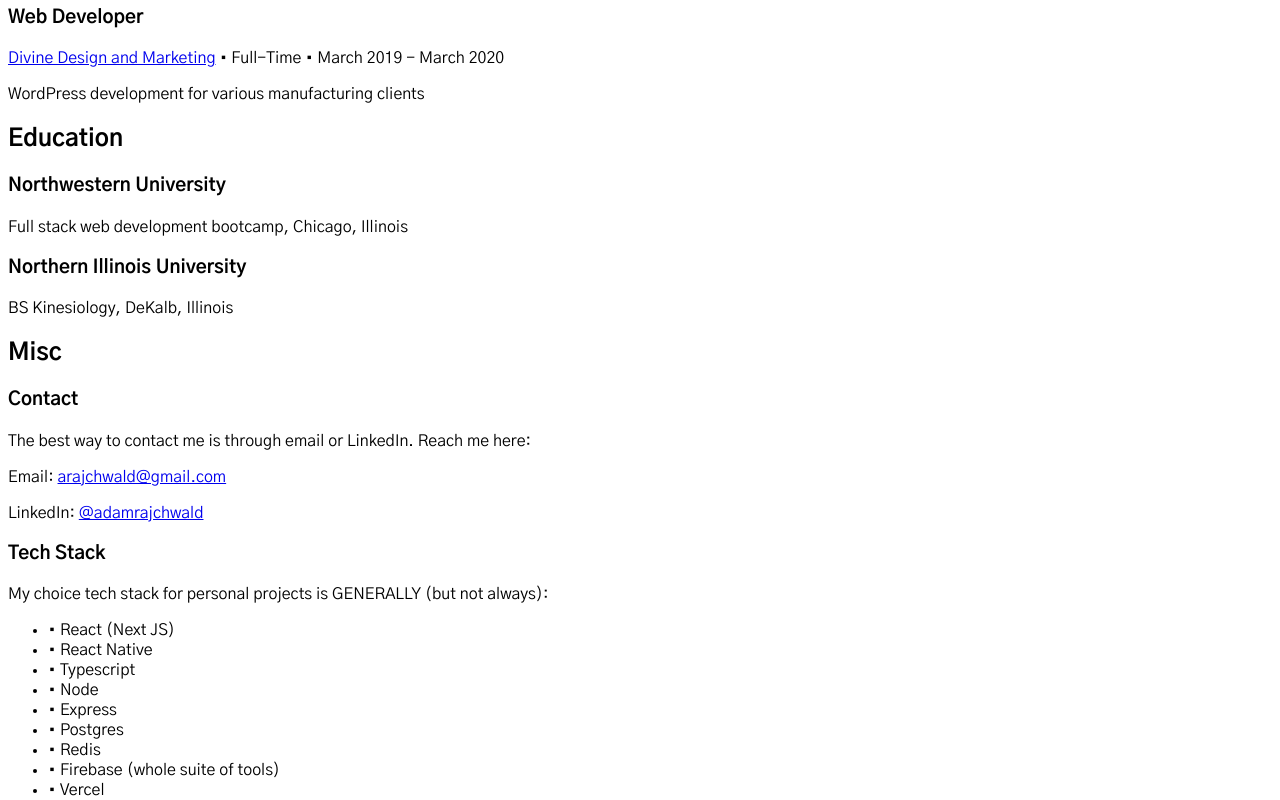
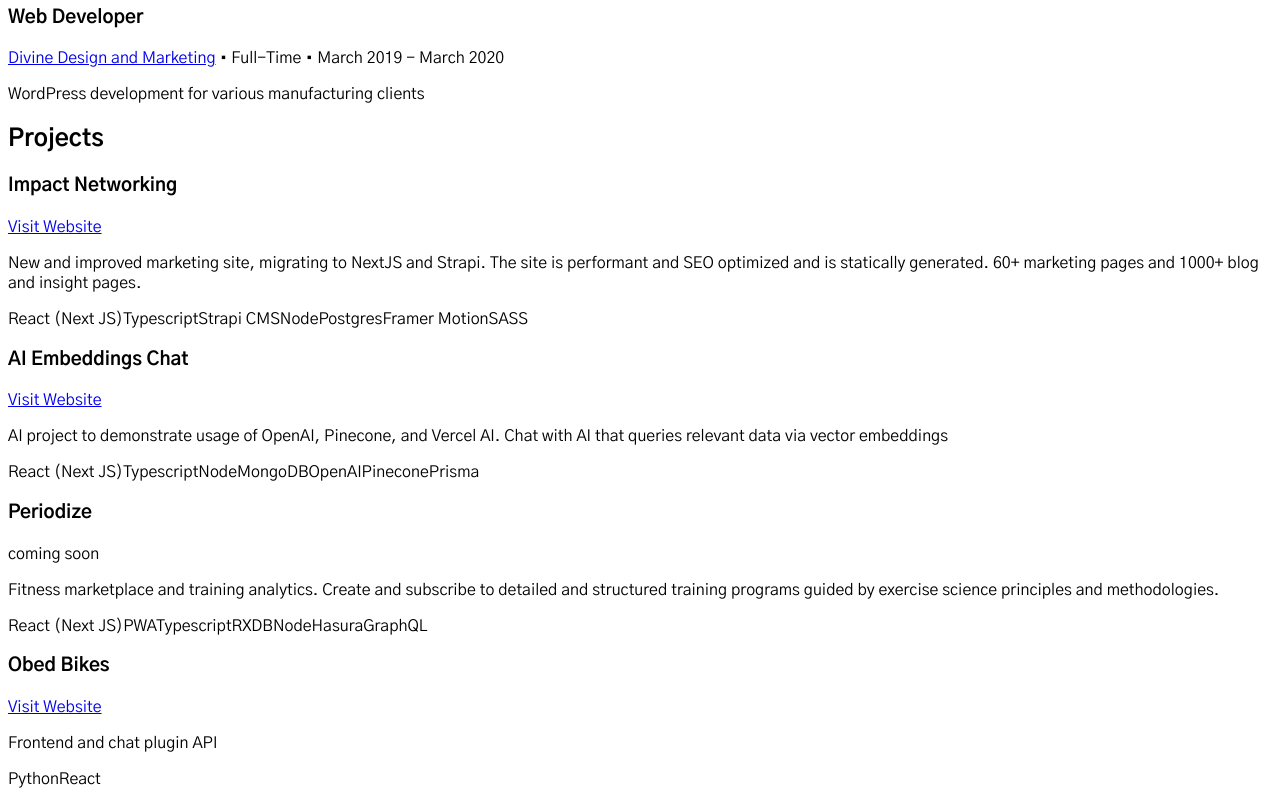
Before and after one commit to adamrajch/portfolio2024, a Next.js app: page / in a window 1280 px wide. Shown: the part 1760-2560 px from the top of the page. Built offline with nearby package versions, Linux system fonts and the light colour scheme.

Commit message:
projects

```diff
--- a/src/components/right/Projects.tsx
+++ b/src/components/right/Projects.tsx
@@ -1,7 +1,6 @@
-import { Dispatch, SetStateAction, useEffect } from "react";
+import { Dispatch, SetStateAction, useEffect, useState } from "react";
 import { useInView } from "react-intersection-observer";
 import Card from "../utilities/Card";
-import { useState } from "react";
 
 export default function Projects({
   setSection,
@@ -41,10 +40,10 @@
 
       <Card>
         <div className="flex items-center justify-between mb-6">
-          <h3 className="font-bold text-2xl">First Project</h3>
+          <h3 className="font-bold text-2xl">Impact Networking</h3>
           <div>
             <a
-              href="#"
+              href="https://www.impactmybiz.com"
               target="_blank"
               rel="noreferrer"
               className="text-brand font-semibold hover:underline"
@@ -54,124 +53,91 @@
           </div>
         </div>
         <p className="font-light leading-7 mb-6">
-          Here I&apos;ll describe in a paragraph or so what my project is, what
-          it does, and most importantly WHO IT SERVES! Describe the problem it
-          fixes and for who it fixes it for. If you worked on a team, say which
-          parts that you built. I like to add a video of how it works like the
-          one below so people don&apos;t have to sign up if they don&apos;t want
-          to.
+          New and improved marketing site, migrating to NextJS and Strapi. The
+          site is performant and SEO optimized and is statically generated. 60+
+          marketing pages and 1000+ blog and insight pages.
         </p>
         {renderTags([
-          "iOS",
-          "Android",
           "React (Next JS)",
-          "React Native",
+          "Typescript",
+          "Strapi CMS",
           "Node",
-          "GCP",
-          "Firebase",
-          "Serverless",
+          "Postgres",
+          "Framer Motion",
+          "SASS",
         ])}
-        <div className="mt-6 flex flex-col items-center">
-          <button
-            onClick={() => setVidOne((pv) => !pv)}
-            className="bg-brand hover:bg-brand/90 transition-colors px-4 py-2 w-full rounded-sm text-white"
-          >
-            Video Demo
-          </button>
-          {vidOne && (
-            <video
-              preload="metadata"
-              className="mt-4"
-              width="300"
-              height="auto"
-              controls
-            >
-              <source src="/wips/preview.mp4" />
-              Your browser does not support the video tag.
-            </video>
-          )}
-        </div>
       </Card>
 
       <Card>
-        <h3 className="font-bold text-2xl mb-6">Second Project</h3>
+        <div className="flex items-center justify-between mb-6">
+          <h3 className="font-bold text-2xl">AI Embeddings Chat</h3>
+          <div>
+            <a
+              href="https://ai-vectors-2k3k.vercel.app/"
+              target="_blank"
+              rel="noreferrer"
+              className="text-brand font-semibold hover:underline"
+            >
+              Visit Website
+            </a>
+          </div>
+        </div>
         <p className="font-light leading-7 mb-6">
-          Here I&apos;ll describe in a paragraph or so what my project is, what
-          it does, and most importantly WHO IT SERVES! Describe the problem it
-          fixes and for who it fixes it for. If you worked on a team, say which
-          parts that you built. I like to add a video of how it works like the
-          one below so people don&apos;t have to sign up if they don&apos;t want
-          to.
+          AI project to demonstrate usage of OpenAI, Pinecone, and Vercel AI.
+          Chat with AI that queries relevant data via vector embeddings
         </p>
         {renderTags([
-          "React (CRA)",
+          "React (Next JS)",
+          "Typescript",
           "Node",
-          "Express",
-          "Postgres",
-          "Knex JS",
-          "Heroku",
-          "Web Sockets",
+          "MongoDB",
+          "OpenAI",
+          "Pinecone",
+          "Prisma",
         ])}
-
-        <div className="mt-6 flex flex-col items-center">
-          <button
-            onClick={() => setVidTwo((pv) => !pv)}
-            className="bg-brand hover:bg-brand/90 transition-colors px-4 py-2 w-full rounded-sm text-white"
-          >
-            Video Demo
-          </button>
-          {vidTwo && (
-            <video
-              preload="metadata"
-              className="mt-4"
-              width="100%"
-              height="auto"
-              controls
-            >
-              <source src="/wips/preview.mp4" />
-              Your browser does not support the video tag.
-            </video>
-          )}
-        </div>
       </Card>
 
       <Card>
-        <h3 className="font-bold text-2xl mb-6">Third project</h3>
+        <div className="flex items-center justify-between mb-6">
+          <h3 className="font-bold text-2xl">Periodize</h3>
+          <div>
+            <p className="text-brand font-semibold">coming soon</p>
+          </div>
+        </div>
         <p className="font-light leading-7 mb-6">
-          Here I&apos;ll describe in a paragraph or so what my project is, what
-          it does, and most importantly WHO IT SERVES! Describe the problem it
-          fixes and for who it fixes it for. If you worked on a team, say which
-          parts that you built. I like to add a video of how it works like the
-          one below so people don&apos;t have to sign up if they don&apos;t want
-          to.
+          Fitness marketplace and training analytics. Create and subscribe to
+          detailed and structured training programs guided by exercise science
+          principles and methodologies.
         </p>
         {renderTags([
           "React (Next JS)",
-          "TypeScript",
+          "PWA",
+          "Typescript",
+          "RXDB",
           "Node",
-          "Express",
-          "Web Audio",
+          "Hasura",
+          "GraphQL",
         ])}
-        <div className="mt-6 flex flex-col items-center">
-          <button
-            onClick={() => setVidThree((pv) => !pv)}
-            className="bg-brand hover:bg-brand/90 transition-colors px-4 py-2 w-full rounded-sm text-white"
-          >
-            Video Demo
-          </button>
-          {vidThree && (
-            <video
-              preload="metadata"
-              className="mt-4"
-              width="100%"
-              height="auto"
-              controls
+      </Card>
+
+      <Card>
+        <div className="flex items-center justify-between mb-6">
+          <h3 className="font-bold text-2xl">Obed Bikes</h3>
+          <div>
+            <a
+              href="https://obedbikes.com/"
+              target="_blank"
+              rel="noreferrer"
+              className="text-brand font-semibold hover:underline"
             >
-              <source src="/wips/preview.mp4" />
-              Your browser does not support the video tag.
-            </video>
-          )}
+              Visit Website
+            </a>
+          </div>
         </div>
+        <p className="font-light leading-7 mb-6">
+          Frontend and chat plugin API
+        </p>
+        {renderTags(["Python", "React"])}
       </Card>
     </section>
   );
--- a/src/components/right/Right.tsx
+++ b/src/components/right/Right.tsx
@@ -1,5 +1,6 @@
 import { Dispatch, SetStateAction } from "react";
 import Education from "./Education";
+import Projects from "./Projects";
 import Work from "./Work";
 import Misc from "./misc/Misc";
 
@@ -11,7 +12,7 @@
   return (
     <div className="grid-span-1">
       <Work setSection={setSection} />
-      {/* <Projects setSection={setSection} /> */}
+      <Projects setSection={setSection} />
       <Education setSection={setSection} />
       <Misc setSection={setSection} />
     </div>
--- a/src/components/right/Work.tsx
+++ b/src/components/right/Work.tsx
@@ -29,7 +29,7 @@
           >
             Impact Networking
           </a>{" "}
-          • Full-Time • March 2022 - Now
+          • Full-Time • Sept 2021 - Now
         </p>
         <p className="font-light mb-4 text-white/80">Chicago, Illinois</p>
         {/* CONTENT */}
@@ -70,7 +70,7 @@
           >
             Steersman Company
           </a>{" "}
-          • Full-Time • March 2020 - March 2022
+          • Full-Time • March 2020 - Sept 2021
         </p>
         <p className="font-light mb-4 text-white/80">Deerfield, Illinois</p>
         {/* CONTENT */}
```
